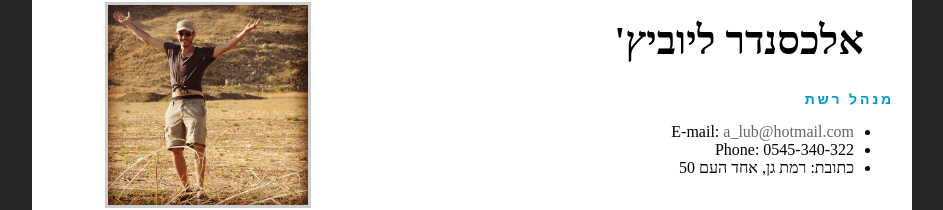
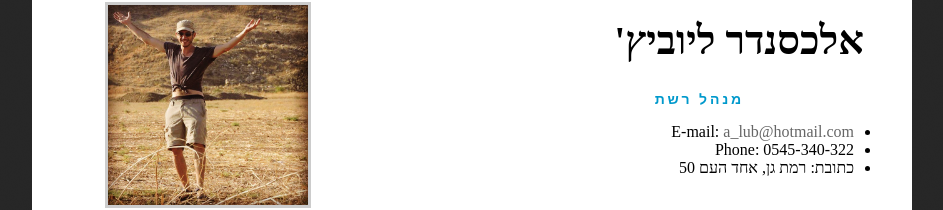
Before and after one commit to XanderlexVJ/WebDevelopmentCourse, a plain HTML site: page index.html in a window 1280 px wide. Shown: the part 165-375 px from the top of the page, without its empty margins (168-1111 px from the left). Drawn offline with Linux system fonts and the light colour scheme.

Commit message:
Update myStyle.css

```diff
--- a/styles/myStyle.css
+++ b/styles/myStyle.css
@@ -85,7 +85,7 @@ body {
 .section_sectiontop h2 {
 	font-family:Arial, Helvetica, sans-serif;
 	margin-top: 2px;
-	margin-left: 150px;
+	margin-right: 150px;
 	color: #0099CC;
 	font-weight: bold;
 	font-size: 14px;
```
